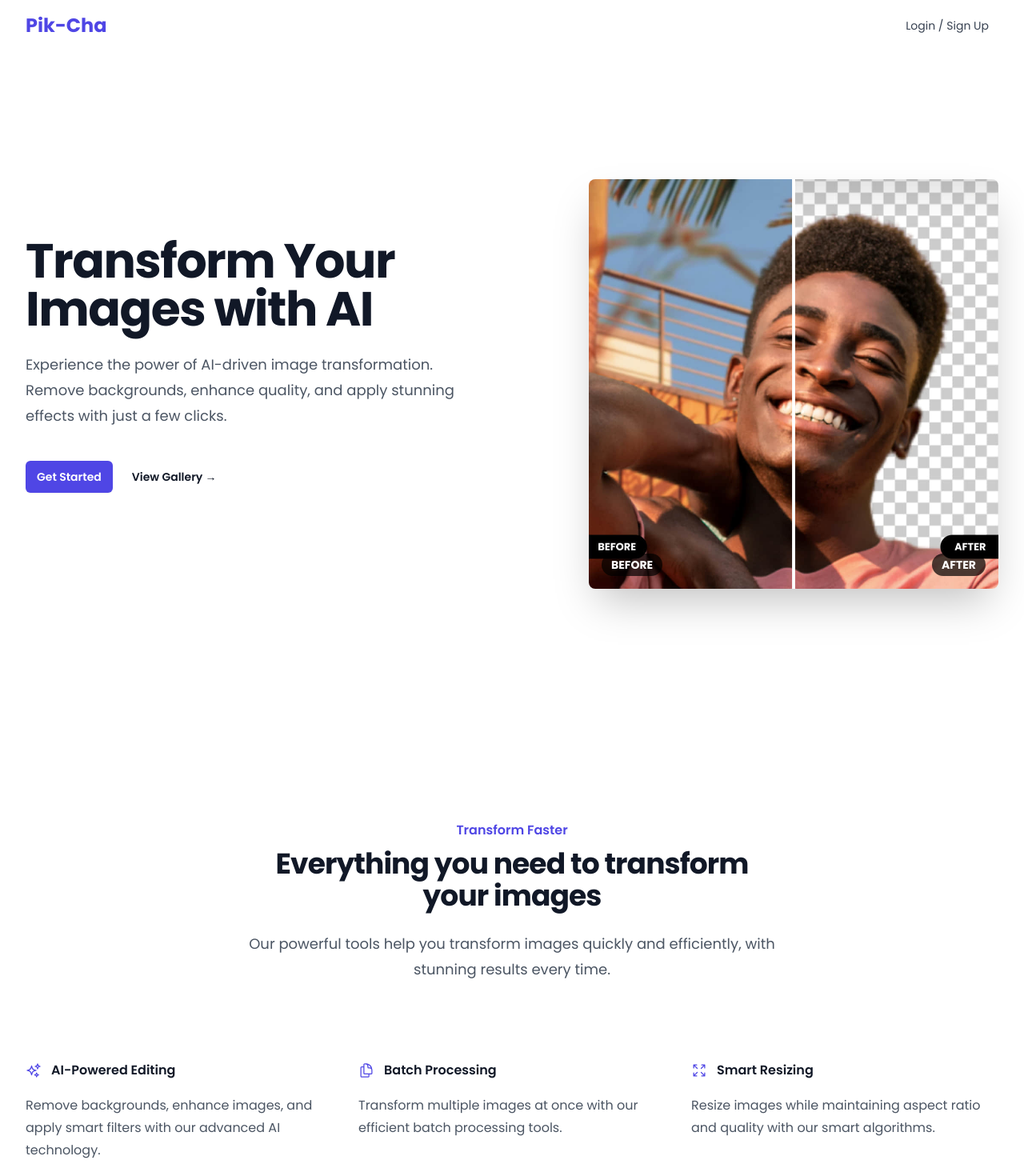
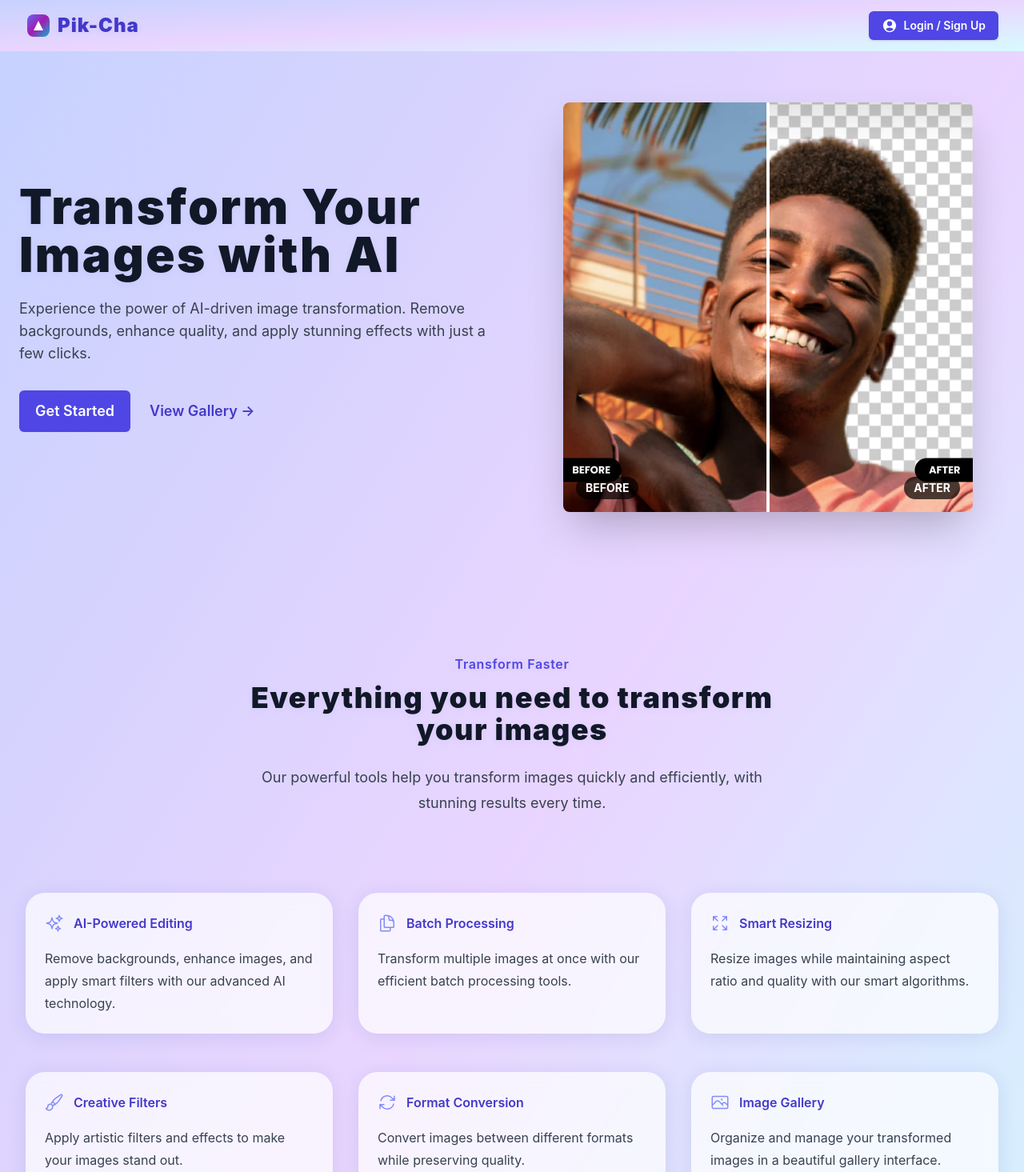
Before and after one commit to Kanana-Mwenda/pik-cha, a React (Vite) app in the folder client/pik-cha/: page / in a window 1280 px wide. Shown: the top 1465 px of the page at 80% size. Built offline with nearby package versions, Linux system fonts and the light colour scheme; no server answers.

Commit message:
final Version with Love from Muad

```diff
--- a/client/pik-cha/src/components/Navbar.jsx
+++ b/client/pik-cha/src/components/Navbar.jsx
@@ -1,6 +1,7 @@
 import React, { useRef, useEffect } from 'react';
 import { Link, useNavigate } from 'react-router-dom';
 import { useAuth } from '../store/AuthContext';
+import { UserCircleIcon } from '@heroicons/react/24/solid';
 
 const Navbar = () => {
   const { user, isAuthenticated, logout } = useAuth();
@@ -27,12 +28,23 @@ const Navbar = () => {
   };
 
   return (
-    <nav className="bg-white shadow-lg">
+    <nav className="sticky top-0 w-full z-50 bg-gradient-to-br from-indigo-200 via-purple-200 to-cyan-100/80 backdrop-blur-md">
       <div className="max-w-7xl mx-auto px-4 sm:px-6 lg:px-8">
         <div className="flex justify-between h-16">
-          <div className="flex">
-            <Link to="/" className="flex items-center">
-              <span className="text-2xl font-bold text-indigo-600">Pik-Cha</span>
+          <div className="flex items-center">
+            <Link to="/" className="flex items-center space-x-2">
+              <svg width="32" height="32" viewBox="0 0 32 32" fill="none" xmlns="http://www.w3.org/2000/svg">
+                <rect x="2" y="2" width="28" height="28" rx="8" fill="url(#pikcha-gradient)" />
+                <path d="M10 22L16 10L22 22Z" fill="white"/>
+                <defs>
+                  <linearGradient id="pikcha-gradient" x1="2" y1="2" x2="30" y2="30" gradientUnits="userSpaceOnUse">
+                    <stop stopColor="#6366f1" />
+                    <stop offset="0.5" stopColor="#a21caf" />
+                    <stop offset="1" stopColor="#06b6d4" />
+                  </linearGradient>
+                </defs>
+              </svg>
+              <span className="text-2xl logo-text text-indigo-700">Pik-Cha</span>
             </Link>
           </div>
 
@@ -50,6 +62,7 @@ const Navbar = () => {
                     onClick={() => setIsDropdownOpen(!isDropdownOpen)}
                     className="flex items-center space-x-2 text-gray-700 hover:text-gray-900"
                   >
+                    <UserCircleIcon className="h-6 w-6 text-indigo-500" />
                     <span>{user.username}</span>
                     <svg
                       className={`h-4 w-4 transition-transform ${
@@ -85,9 +98,10 @@ const Navbar = () => {
               <div className="flex items-center space-x-4">
                 <Link
                   to="/loginsignup"
-                  className="text-gray-700 hover:text-indigo-600 px-3 py-2 rounded-md text-sm font-medium"
+                  className="flex items-center space-x-2 px-4 py-2 rounded-md bg-indigo-600 text-white font-semibold shadow hover:bg-indigo-700 transition-colors text-sm"
                 >
-                  Login / Sign Up
+                  <UserCircleIcon className="h-5 w-5 text-white" />
+                  <span>Login / Sign Up</span>
                 </Link>
               </div>
             )}
--- a/client/pik-cha/src/index.css
+++ b/client/pik-cha/src/index.css
@@ -4,4 +4,53 @@
 
 body {
   @apply font-sans;
+  font-family: 'Inter', Arial, sans-serif;
 }
+
+@import url('https://fonts.googleapis.com/css2?family=Orbitron:wght@700;900&family=Inter:wght@400;600&display=swap');
+
+:root {
+  --glass-bg: rgba(255,255,255,0.7);
+  --glass-blur: blur(8px);
+}
+
+h1, h2, h3, .futuristic-heading, .logo-text {
+  font-family: 'Orbitron', 'Inter', Arial, sans-serif;
+  font-weight: 900;
+  letter-spacing: 0.04em;
+  text-shadow: 0 2px 8px rgba(99,102,241,0.08);
+}
+
+/* Animated gradient background */
+@keyframes gradient-move {
+  0% { background-position: 0% 50%; }
+  100% { background-position: 100% 50%; }
+}
+.animate-gradient {
+  background: linear-gradient(90deg, #6366f1, #a21caf, #ec4899, #06b6d4);
+  background-size: 200% 200%;
+  animation: gradient-move 8s ease-in-out infinite;
+}
+
+/* Glassmorphism utility - subtle */
+.glass {
+  background: var(--glass-bg);
+  backdrop-filter: var(--glass-blur);
+  -webkit-backdrop-filter: var(--glass-blur);
+  border-radius: 1.5rem;
+  box-shadow: 0 4px 24px 0 rgba(31, 38, 135, 0.10);
+}
+
+/* Pulse animation for CTA */
+@keyframes pulse {
+  0%, 100% { box-shadow: 0 0 0 0 #a21caf22; }
+  50% { box-shadow: 0 0 8px 4px #a21caf44; }
+}
+.pulse {
+  animation: pulse 2s infinite;
+}
+
+/* Remove heavy neon/glow from all text */
+.neon {
+  text-shadow: none;
+}
--- a/client/pik-cha/src/pages/Editor.jsx
+++ b/client/pik-cha/src/pages/Editor.jsx
@@ -314,7 +314,7 @@ const Editor = () => {
     );
 
   return (
-    <div className="min-h-[calc(100vh-4rem)] bg-gray-50">
+    <div className="min-h-screen bg-gradient-to-br from-indigo-200 via-purple-200 to-cyan-100/80">
       <div className="max-w-7xl mx-auto px-4 sm:px-6 lg:px-8 py-8">
         {!selectedImage ? (
           <motion.div
--- a/client/pik-cha/src/pages/Gallery.jsx
+++ b/client/pik-cha/src/pages/Gallery.jsx
@@ -108,7 +108,7 @@ const Gallery = () => {
   }
 
   return (
-    <div className="min-h-[calc(100vh-4rem)] p-8">
+    <div className="min-h-[calc(100vh-4rem)] p-8 bg-gradient-to-br from-indigo-200 via-purple-200 to-cyan-100/80">
       <div className="max-w-7xl mx-auto">
         <h1 className="text-3xl font-bold text-gray-900 mb-8">My Images</h1>
 
--- a/client/pik-cha/src/pages/Home.jsx
+++ b/client/pik-cha/src/pages/Home.jsx
@@ -9,7 +9,6 @@ import {
   ArrowPathIcon,
   DocumentDuplicateIcon,
 } from '@heroicons/react/24/outline';
-import heroImage from '../assets/bglanding.png';
 import heroDemo from '../assets/hero-demo.jpg';
 
 const features = [
@@ -45,50 +44,53 @@ const features = [
   },
 ];
 
+const lottieUrl = "https://assets2.lottiefiles.com/packages/lf20_2ks3pjua.json";
+
 const Home = () => {
   return (
-    <div className="bg-white">
+    <div className="bg-gradient-to-br from-indigo-200 via-purple-200 to-cyan-100 min-h-screen">
       {/* Hero Section */}
-      <div className="relative isolate overflow-hidden">
-        <div className="mx-auto max-w-7xl px-6 pb-24 pt-10 sm:pb-32 lg:flex lg:px-8 lg:py-40">
-          <div className="mx-auto max-w-2xl flex-shrink-0 lg:mx-0 lg:max-w-xl lg:pt-8">
+      <div className="max-w-7xl mx-auto px-6 pt-16 pb-12 flex flex-col md:flex-row items-center gap-12">
+        {/* Hero Text */}
+        <div className="flex-1 min-w-[300px]">
           <motion.div
             initial={{ opacity: 0, y: 20 }}
             animate={{ opacity: 1, y: 0 }}
             transition={{ duration: 0.5 }}
           >
-              <h1 className="mt-10 text-4xl font-bold tracking-tight text-gray-900 sm:text-6xl">
+            <h1 className="text-4xl md:text-6xl font-bold futuristic-heading text-gray-900 mb-6">
               Transform Your Images with AI
             </h1>
-              <p className="mt-6 text-lg leading-8 text-gray-600">
-                Experience the power of AI-driven image transformation. Remove backgrounds, enhance quality,
-                and apply stunning effects with just a few clicks.
+            <p className="text-lg text-gray-700 mb-8">
+              Experience the power of AI-driven image transformation. Remove backgrounds, enhance quality, and apply stunning effects with just a few clicks.
             </p>
-            </motion.div>
-            <div className="mt-10 flex items-center gap-x-6">
+            <div className="flex items-center gap-x-6">
               <Link
                 to="/editor"
-                className="rounded-md bg-indigo-600 px-3.5 py-2.5 text-sm font-semibold text-white shadow-sm hover:bg-indigo-500 focus-visible:outline focus-visible:outline-2 focus-visible:outline-offset-2 focus-visible:outline-indigo-600"
+                className="rounded-md bg-indigo-600 px-5 py-3 text-lg font-semibold text-white shadow-lg hover:bg-indigo-500 focus-visible:outline focus-visible:outline-2 focus-visible:outline-offset-2 focus-visible:outline-indigo-600 pulse transition-all duration-300"
               >
                 Get Started
               </Link>
-              <Link to="/gallery" className="text-sm font-semibold leading-6 text-gray-900">
+              <Link to="/gallery" className="text-lg font-semibold leading-6 text-indigo-700 hover:underline">
                 View Gallery <span aria-hidden="true">→</span>
               </Link>
             </div>
+          </motion.div>
         </div>
-          <div className="mx-auto mt-16 flex max-w-2xl sm:mt-24 lg:ml-10 lg:mr-0 lg:mt-0 lg:max-w-none lg:flex-none xl:ml-32">
+        {/* Hero Image */}
+        <div className="flex-1 flex items-center justify-center min-w-[300px]">
           <motion.div
             initial={{ opacity: 0, scale: 0.9 }}
             animate={{ opacity: 1, scale: 1 }}
             transition={{ duration: 0.5, delay: 0.2 }}
-              className="max-w-3xl flex-none sm:max-w-5xl lg:max-w-none"
+            whileHover={{ scale: 1.03 }}
+            className="w-full max-w-lg"
           >
             <div className="relative w-full h-80 sm:h-[28rem] md:h-[32rem] flex items-center justify-center">
               <img
                 src={heroDemo}
                 alt="Before and After AI Background Removal"
-                  className="w-full h-80 sm:h-[28rem] md:h-[32rem] object-cover rounded-lg shadow-2xl"
+                className="w-full h-full object-cover rounded-lg shadow-2xl"
                 style={{ objectPosition: 'center' }}
               />
               {/* Vertical Divider */}
@@ -101,35 +103,34 @@ const Home = () => {
           </motion.div>
         </div>
       </div>
-      </div>
 
       {/* Feature Section */}
       <div className="mx-auto max-w-7xl px-6 lg:px-8 py-24 sm:py-32">
         <div className="mx-auto max-w-2xl lg:text-center">
-          <h2 className="text-base font-semibold leading-7 text-indigo-600">Transform Faster</h2>
-          <p className="mt-2 text-3xl font-bold tracking-tight text-gray-900 sm:text-4xl">
+          <h2 className="text-base font-semibold leading-7 text-indigo-600 mb-2">Transform Faster</h2>
+          <p className="mt-2 text-3xl font-bold tracking-tight futuristic-heading text-gray-900 sm:text-4xl">
             Everything you need to transform your images
           </p>
-          <p className="mt-6 text-lg leading-8 text-gray-600">
+          <p className="mt-6 text-lg leading-8 text-gray-700">
             Our powerful tools help you transform images quickly and efficiently, with stunning results every time.
           </p>
         </div>
         <div className="mx-auto mt-16 max-w-2xl sm:mt-20 lg:mt-24 lg:max-w-none">
-          <dl className="grid max-w-xl grid-cols-1 gap-x-8 gap-y-16 lg:max-w-none lg:grid-cols-3">
-            {features.map((feature) => (
+          <dl className="grid max-w-xl grid-cols-1 gap-x-8 gap-y-12 lg:max-w-none lg:grid-cols-3">
+            {features.map((feature, idx) => (
               <motion.div
                 key={feature.name}
-                initial={{ opacity: 0, y: 20 }}
+                initial={{ opacity: 0, y: 40 }}
                 whileInView={{ opacity: 1, y: 0 }}
                 viewport={{ once: true }}
-                transition={{ duration: 0.5 }}
-                className="flex flex-col"
+                transition={{ duration: 0.5, delay: idx * 0.15 }}
+                className="flex flex-col glass p-6 shadow-xl hover:scale-105 hover:shadow-2xl transition-all duration-300 group bg-white/80"
               >
-                <dt className="flex items-center gap-x-3 text-base font-semibold leading-7 text-gray-900">
-                  <feature.icon className="h-5 w-5 flex-none text-indigo-600" aria-hidden="true" />
+                <dt className="flex items-center gap-x-3 text-base font-semibold leading-7 text-indigo-700 mb-2">
+                  <feature.icon className="h-6 w-6 flex-none text-indigo-400 group-hover:text-pink-400 transition-colors duration-300" aria-hidden="true" />
                   {feature.name}
                 </dt>
-                <dd className="mt-4 flex flex-auto flex-col text-base leading-7 text-gray-600">
+                <dd className="mt-2 flex flex-auto flex-col text-base leading-7 text-gray-700">
                   <p className="flex-auto">{feature.description}</p>
                 </dd>
               </motion.div>
@@ -139,36 +140,34 @@ const Home = () => {
       </div>
 
       {/* CTA Section */}
-      <div className="bg-indigo-600">
-        <div className="mx-auto max-w-7xl px-6 py-24 sm:py-32 lg:px-8">
+      <div className="bg-gradient-to-r from-indigo-600 via-purple-600 to-pink-600 py-24 sm:py-32">
         <motion.div
           initial={{ opacity: 0, y: 20 }}
           whileInView={{ opacity: 1, y: 0 }}
           viewport={{ once: true }}
           transition={{ duration: 0.5 }}
-            className="relative isolate overflow-hidden"
+          className="relative isolate overflow-hidden max-w-3xl mx-auto text-center rounded-2xl shadow-2xl"
         >
-            <h2 className="mx-auto max-w-2xl text-center text-3xl font-bold tracking-tight text-white sm:text-4xl">
+          <h2 className="mx-auto max-w-2xl text-center text-3xl font-bold tracking-tight text-white sm:text-4xl futuristic-heading">
             Ready to transform your images?
           </h2>
-            <p className="mx-auto mt-6 max-w-xl text-center text-lg leading-8 text-gray-300">
+          <p className="mx-auto mt-6 max-w-xl text-center text-lg leading-8 text-white/90">
             Join thousands of users who are already using our platform to create stunning images.
           </p>
           <div className="mt-10 flex items-center justify-center gap-x-6">
             <Link
               to="/editor"
-                className="rounded-md bg-white px-3.5 py-2.5 text-sm font-semibold text-indigo-600 shadow-sm hover:bg-gray-100 focus-visible:outline focus-visible:outline-2 focus-visible:outline-offset-2 focus-visible:outline-white"
+              className="rounded-md bg-white px-5 py-3 text-lg font-bold text-indigo-600 shadow-lg hover:bg-gray-100 focus-visible:outline focus-visible:outline-2 focus-visible:outline-offset-2 focus-visible:outline-white pulse transition-all duration-300"
             >
               Get Started
             </Link>
-              <Link to="/gallery" className="text-sm font-semibold leading-6 text-white">
+            <Link to="/gallery" className="text-lg font-semibold leading-6 text-white hover:underline">
               View Gallery <span aria-hidden="true">→</span>
             </Link>
           </div>
         </motion.div>
       </div>
     </div>
-    </div>
   );
 };
 
```
Also changed, not shown: client/pik-cha/src/pages/LoginSignup.jsx (+12 -17 lines), 9 other files (tests, documents, lock files or other folders). Lines whose indentation alone changed are shown as unchanged.
